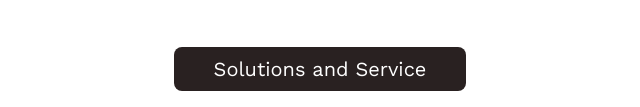
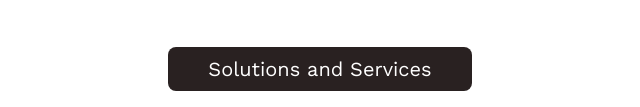
Before and after one commit to Abel7888/abel.github.io, a plain HTML site: page index.html in a window 1280 px wide. Shown: the part 845-952 px from the top of the page, 320-960 px from the left. Drawn offline with nearby package versions, Linux system fonts and the light colour scheme; files whose address does not match are found by name.

Commit message:
Update index.html

```diff
--- a/index.html
+++ b/index.html
@@ -62,7 +62,7 @@
 
 
     </div>
-    <button class="sectionOne__btn dark-btn">Solutions and Service</button>
+    <button class="sectionOne__btn dark-btn">Solutions and Services</button>
   </section>
   <section class="sectionTwo container grid">
     <img src="src/images/Home/image-2.svg" alt="" class="sectionTwo responsive-image">
```
